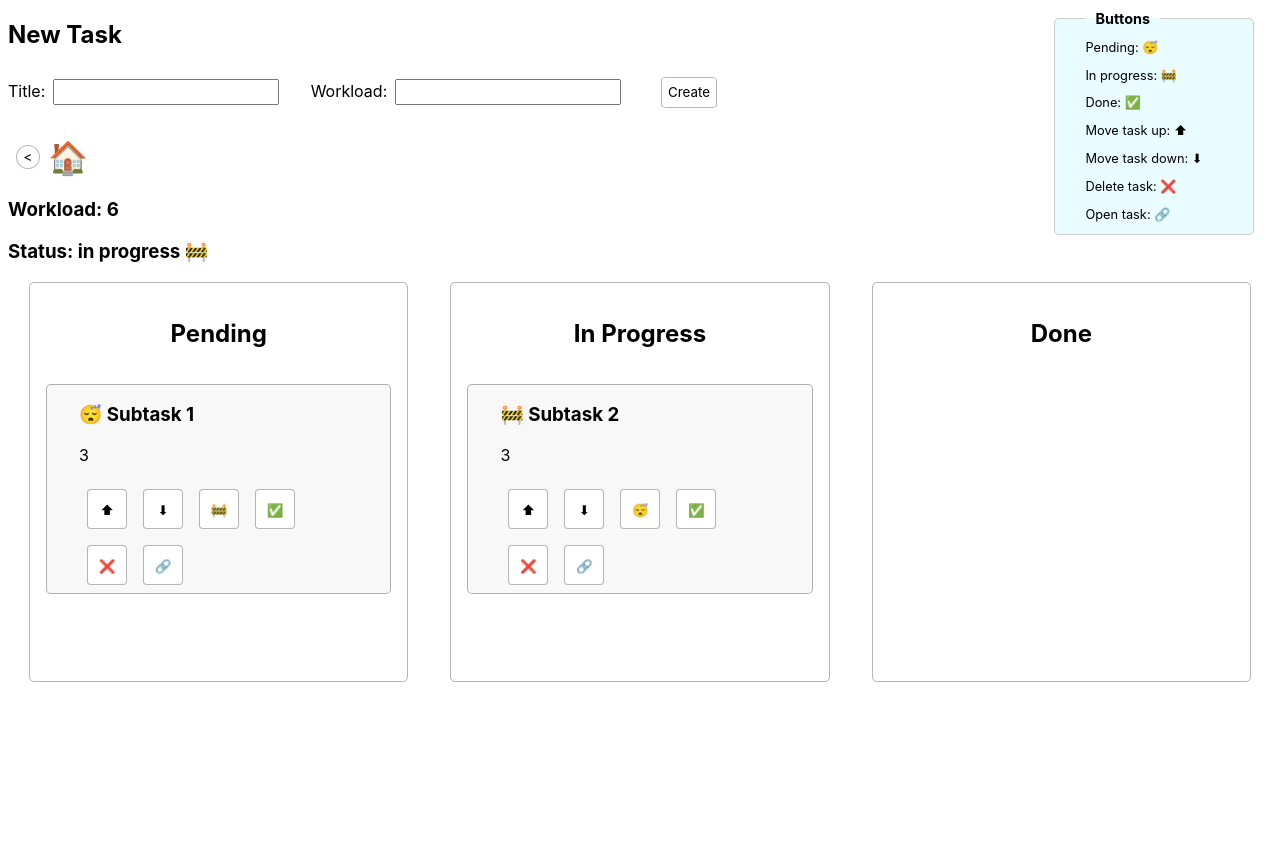
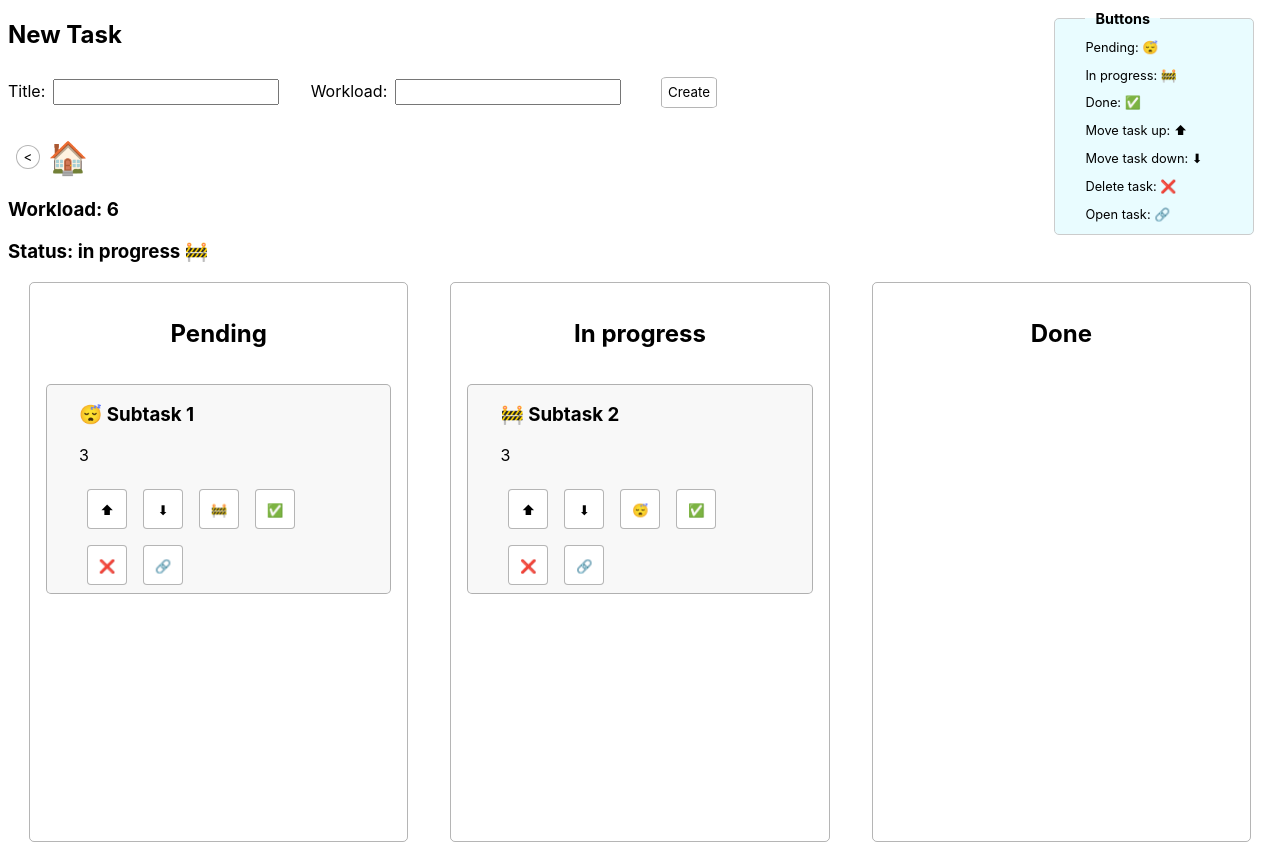
Before and after one commit to noel-lopez/react-todoList, a React (Create React App) app: page / in a window 1280 px wide. Before the commit the page ends 800 px from the top, so only its background shows below. Built offline with nearby package versions, Linux system fonts and the light colour scheme.

Commit message:
Column scroll when too many tasks

```diff
--- a/src/components/Card/styles.css
+++ b/src/components/Card/styles.css
@@ -4,6 +4,7 @@
   border: 1px solid rgba(0, 0, 0, 0.289);
   border-radius: 5px;
   padding: 0 2rem;
+  /* TODO: handle when to animate (add an animation class on certain moments to the .card divs) */
   animation: fadeIn .3s ease-in-out;
 }
 
--- a/src/components/TodoList/index.js
+++ b/src/components/TodoList/index.js
@@ -44,6 +44,7 @@ const TodoListComponent = ({
       <div className="todoList">
         <div className="column">
           <h2>Pending</h2>
+          <div className='cardsContainer'>
             {
               getPendingTasks(parentIndex, tasks).map((task, index) => (
                 <Card
@@ -58,8 +59,10 @@ const TodoListComponent = ({
               ))
             }
           </div>
+        </div>
         <div className="column">
-          <h2>In Progress</h2>
+          <h2>In progress</h2>
+          <div className='cardsContainer'>
             {
               getInProgressTasks(parentIndex, tasks).map((task, index) => (
                 <Card
@@ -74,8 +77,10 @@ const TodoListComponent = ({
               ))
             }
           </div>
+        </div>
         <div className="column">
           <h2>Done</h2>
+          <div className='cardsContainer'>
             {
               getDoneTasks(parentIndex, tasks).map((task, index) => (
                 <Card
@@ -89,6 +94,7 @@ const TodoListComponent = ({
                 />
               ))
             }
+          </div>
         </div>
       </div>
     </>
--- a/src/components/TodoList/styles.css
+++ b/src/components/TodoList/styles.css
@@ -5,16 +5,25 @@
   height: 100%;
   min-height: 50vh;
 }
+
 .column {
   display: flex;
   flex-direction: column;
   align-items: center;
   width: 30%;
-  height: 100%;
-  min-height: 50vh;
+  height: 70vh;
   border: 1px solid rgba(0, 0, 0, 0.289);
   border-radius: 5px;
   padding: 1rem;
+}
+
+.column .cardsContainer {
+  display: flex;
+  flex-direction: column;
+  align-items: center;
+  width: 100%;
+  height: 100%;
+  overflow-y: scroll;
 }
 
 button {
```
Lines whose indentation alone changed are shown as unchanged.
